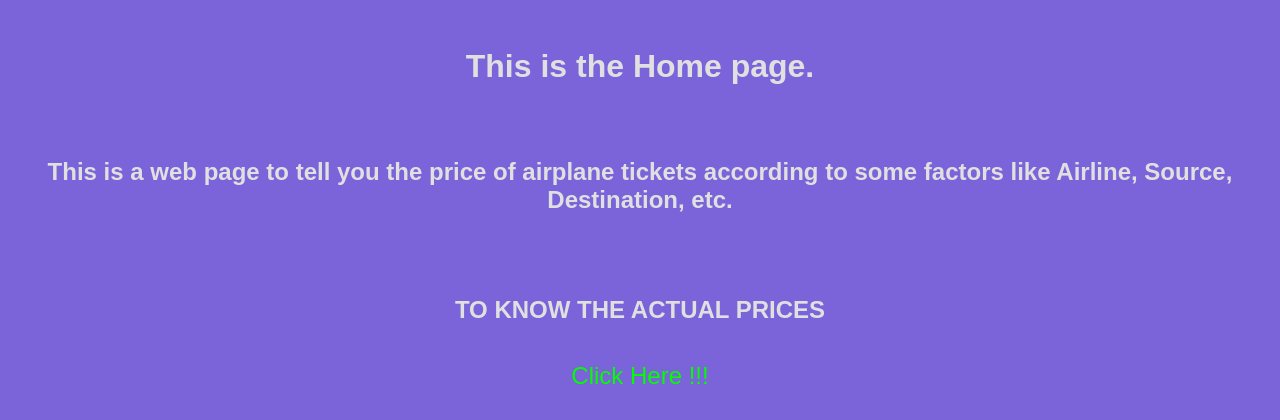
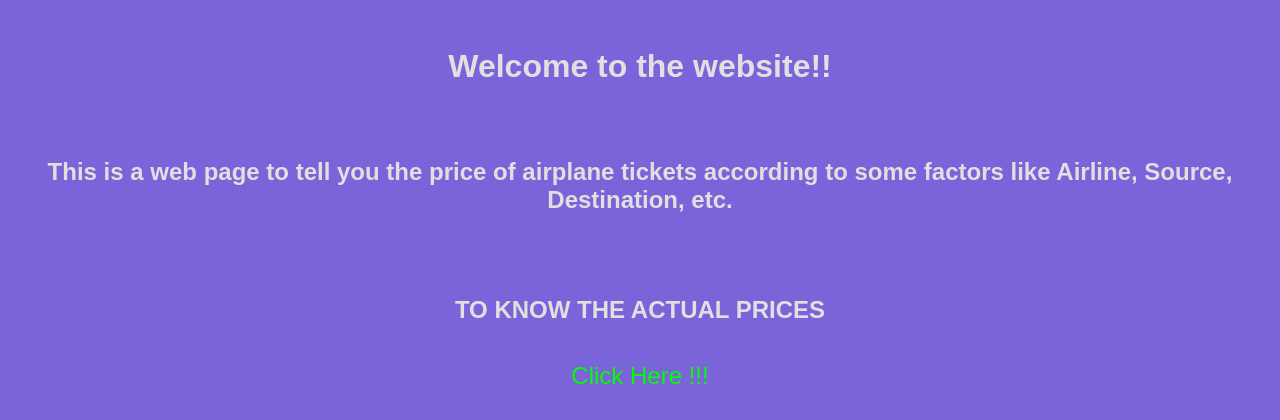
Before and after one commit to Kali414/Flight-ticket-predictor, a Flask app: page / in a window 1280 px wide. Shown: the top 420 px of the page. Run offline with Flask 3, Linux system fonts and the light colour scheme; parts of the project's set-up code (start-up, migrations or seed data) failed here and were passed over.

Commit message:
small change

```diff
--- a/templates/home.html
+++ b/templates/home.html
@@ -34,7 +34,7 @@
     </style>
 </head>
 <body>
-    <h1>This is the {{ Title }} page.</h1>
+    <h1>Welcome to the website!!</h1>
     <p>
         <h2>This is a web page to tell you the price of airplane tickets according to some factors like Airline, Source, Destination, etc.</h2>
     </p>
```
